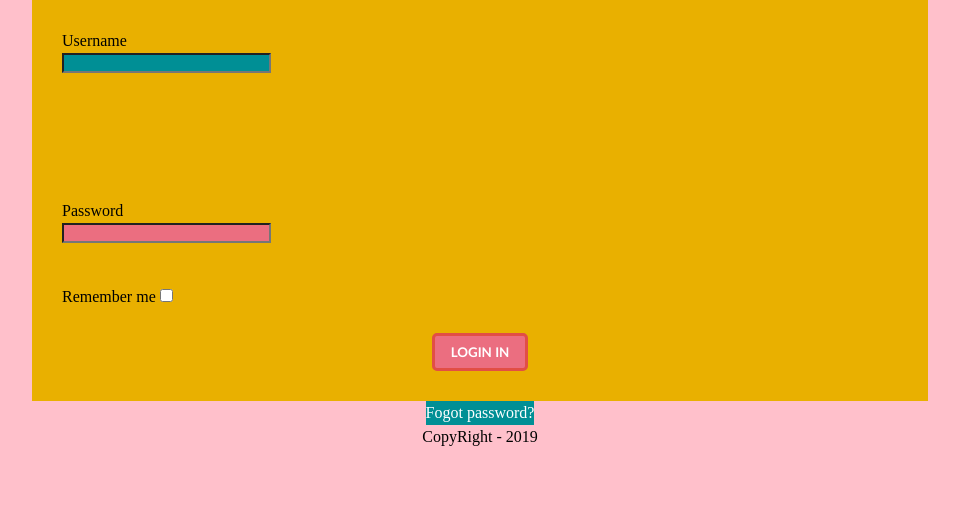
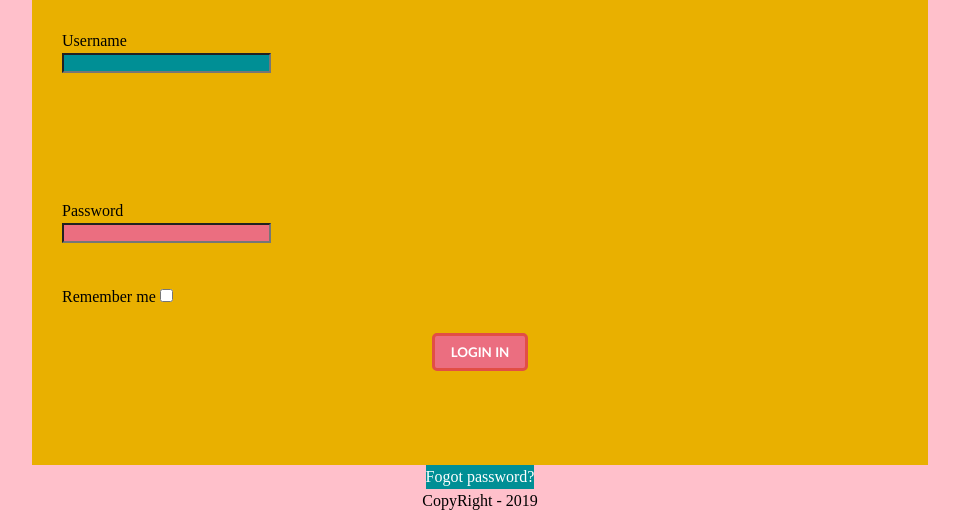
Before and after one commit to Annacutie/cute_subjects, a Flask app: page /login in a window 1280 px wide; the page is wider, and only the part inside the window is pictured. Shown: the part 271-800 px from the top of that part, without its empty margins (160-1119 px from the left). Run offline with Flask 2, Linux system fonts and the light colour scheme; some libraries are stand-ins or nearby versions; some web fonts are replaced.

Commit message:
I fixed the css

```diff
--- a/app/static/style.css
+++ b/app/static/style.css
@@ -84,6 +84,7 @@ form{
   background-color:var(--form-bg);
   border: solid 30px var(--form-bg);
   width:80%;
+  height: 90%;
 }
 input[type=number]{
   background-color:#E24E42;
@@ -92,6 +93,9 @@ input[type=number]{
 a{
   background-color: var(--h_bg);
   color:#ffffff;
+}
+footer{
+  margin-bottom: 1rem;
 }
 .big_letter{
   margin-left:1rem;
```
